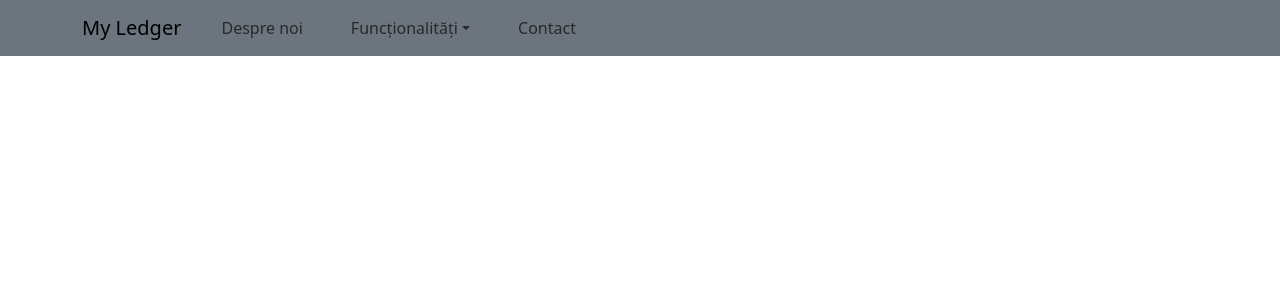
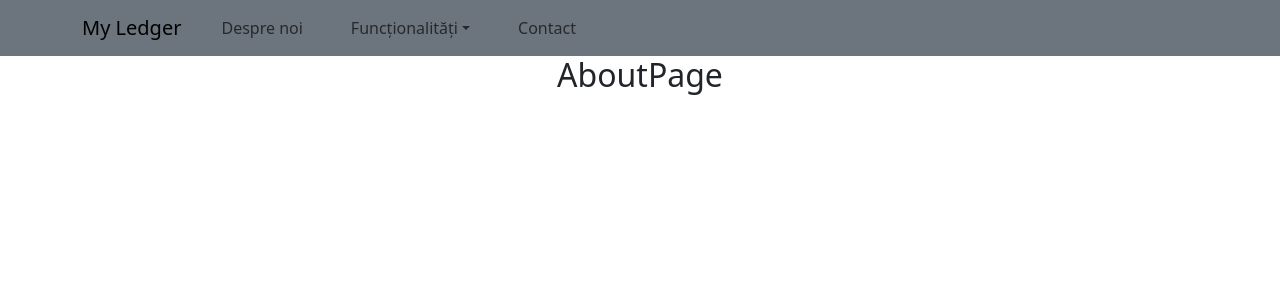
Before and after one commit to kms77/my-ledger, a React (Create React App) app in the folder frontend/: page /about in a window 1280 px wide. Shown: the top 300 px of the page. Built offline with nearby package versions, Linux system fonts and the light colour scheme.

Commit message:
Created new About page, added to routing and removed .js version, Adde

```diff
--- a/frontend/src/components/aboutpage.js
+++ /dev/null
@@ -1,10 +0,0 @@
-import React from "react";
-import "bootstrap/dist/css/bootstrap.min.css";
-
-function aboutpage() {
-    return(
-        <h2>Clear Title for about page</h2>
-    );
-}
-
-export default aboutpage
--- a/frontend/src/components/routes/VisitorRouteGroup.jsx
+++ b/frontend/src/components/routes/VisitorRouteGroup.jsx
@@ -2,6 +2,7 @@ import React from "react";
 import { BrowserRouter, Route, Routes } from 'react-router-dom';
 import VisitorNavbar from "../navbars/VisitorNavbar";
 import Contact from "../../visitors/contact/Contact";
+import AboutV from "../../visitors/about/AboutV";
 
 const VisitorRouteGroup = () => {
     return (
@@ -9,6 +10,7 @@ const VisitorRouteGroup = () => {
             <VisitorNavbar />
             <Routes>
                 <Route path="/contact" element={<Contact />}></Route>
+                <Route path="/about" element={<AboutV />}></Route>
             </Routes>
         </BrowserRouter>
     );
--- /dev/null
+++ b/frontend/src/visitors/about/AboutV.jsx
@@ -0,0 +1,9 @@
+import React from "react";
+
+const AboutV = () => {
+    return(
+        <h2>AboutPage</h2>
+    );
+};
+
+export default AboutV;
```
